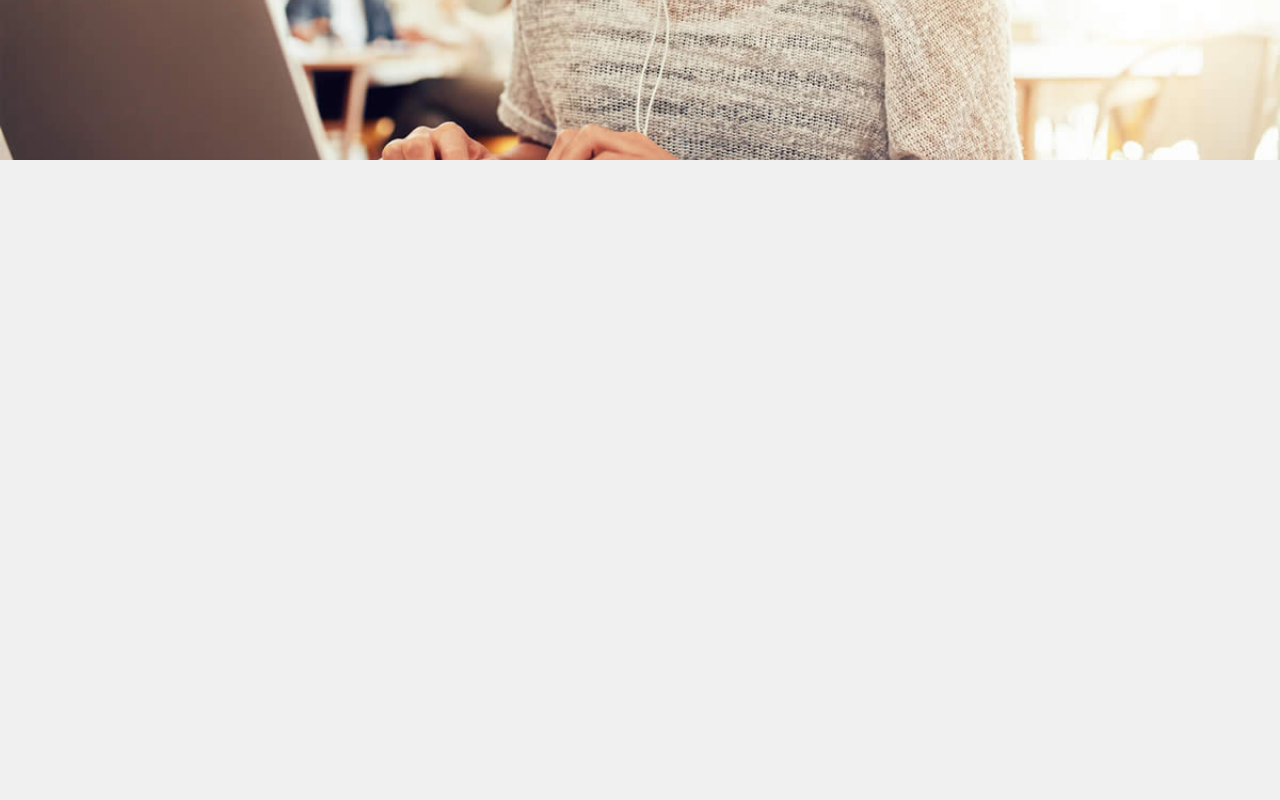
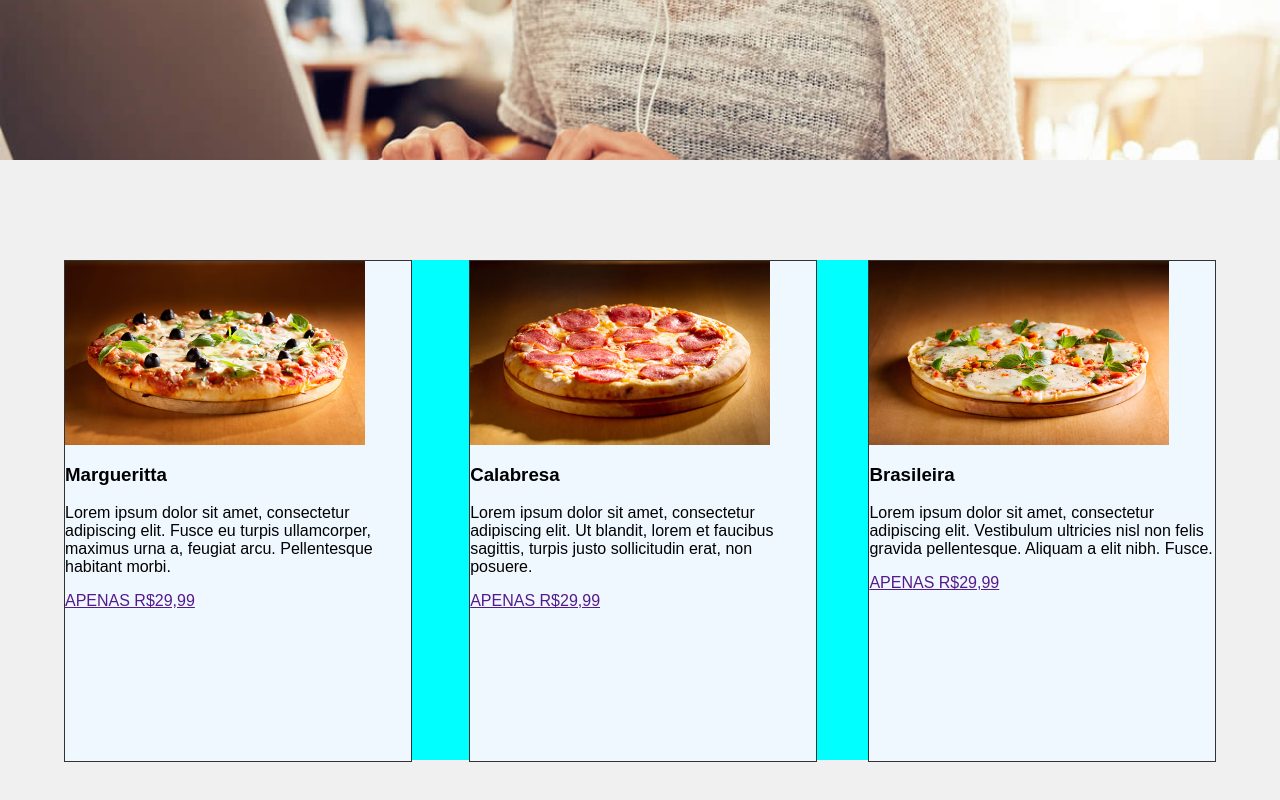
Before and after one commit to cronos2277/web, a plain HTML site: page CSS/exercicios/unidade09/ex03-object-fit-para-thumb.html in a window 1280 px wide. Shown: the part 440-1240 px from the top of the page. Drawn offline with Linux system fonts and the light colour scheme.

Commit message:
oBJECT-FIT

```diff
--- a/CSS/exercicios/unidade09/ex03-object-fit-para-thumb.html
+++ b/CSS/exercicios/unidade09/ex03-object-fit-para-thumb.html
@@ -31,6 +31,41 @@
                 height: 1500px;
                 background: #f0f0f0;
             }
+            main section#apresentacao{
+                width: 90%;
+                max-width: 1500px;
+                min-width: 320px;
+                margin: 100px auto;
+
+                /*TEMP*/
+                height: 500px;
+                background-color: aqua;
+            }
+
+            main section.pizzas{
+                width: 30%;
+                float: left;
+                background-color: aliceblue;
+                border: 1px solid #333;
+
+                /*TEMP*/
+                height: 500px;
+            }
+
+            main section.pizzas img{
+                width: 100%;
+                max-width: 300px;
+                object-fit: cover;
+                object-fit: top center;
+            }
+
+            main section.direita{
+                float: right;
+            }
+
+            main section.centro{
+                margin-left: 5%;
+            }
 
             /* para mobile */
             @media only screen and (min-width:320px) and (max-width:414px) {
@@ -61,7 +96,26 @@
         </header>
 
         <main>
-
+            <section id="apresentacao">
+                <section class="pizzas">
+                    <img src="_img/pizza1.jpg" />
+                    <h3>Margueritta</h3>
+                    <p>Lorem ipsum dolor sit amet, consectetur adipiscing elit. Fusce eu turpis ullamcorper, maximus urna a, feugiat arcu. Pellentesque habitant morbi.</p>
+                    <a href="">APENAS R$29,99</a>
+                </section>
+                <section class="pizzas centro">
+                    <img src="_img/pizza2.jpg" />
+                    <h3>Calabresa</h3>
+                    <p>Lorem ipsum dolor sit amet, consectetur adipiscing elit. Ut blandit, lorem et faucibus sagittis, turpis justo sollicitudin erat, non posuere.</p>
+                    <a href="">APENAS R$29,99</a>
+                </section>
+                <section class="pizzas direita">
+                    <img src="_img/pizza3.jpg" />
+                    <h3>Brasileira</h3>
+                    <p>Lorem ipsum dolor sit amet, consectetur adipiscing elit. Vestibulum ultricies nisl non felis gravida pellentesque. Aliquam a elit nibh. Fusce.</p>
+                    <a href="">APENAS R$29,99</a>
+                </section>
+            </section>
         </main>
     </body>
 </html>
```
